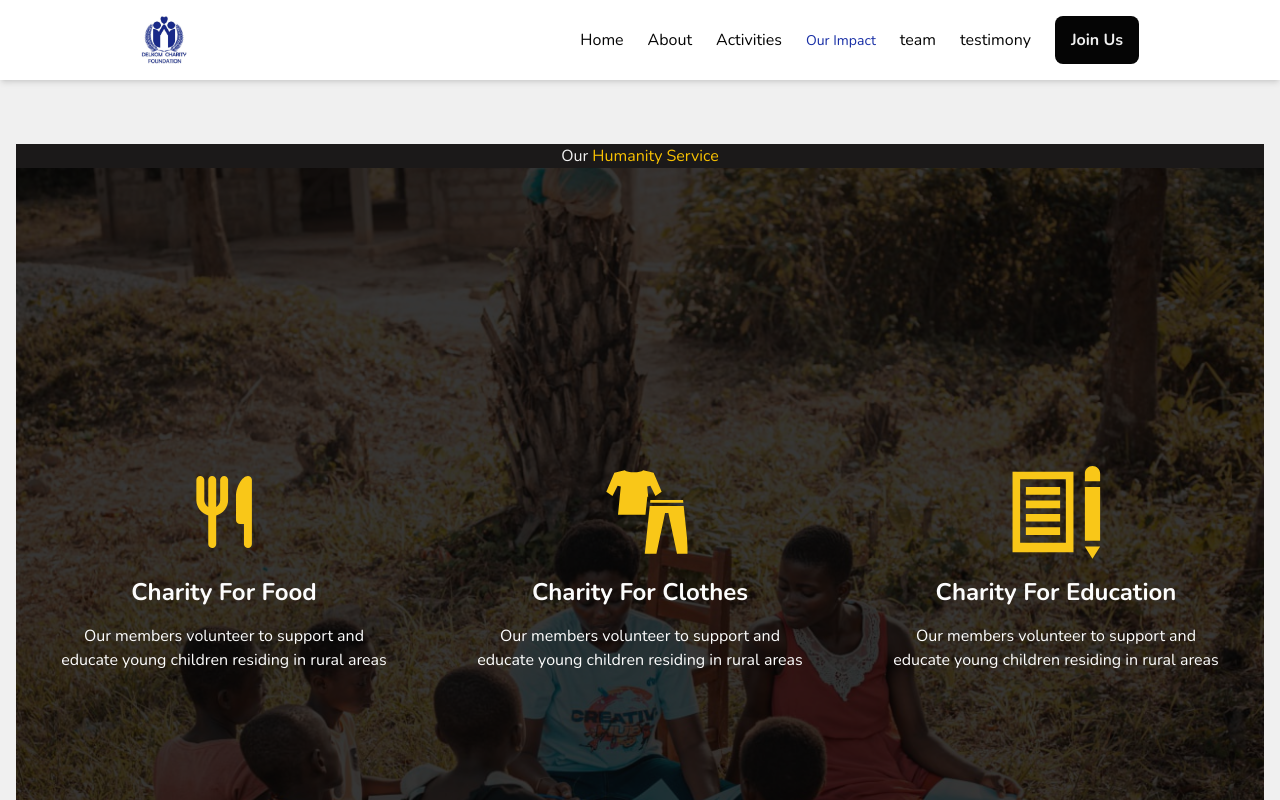
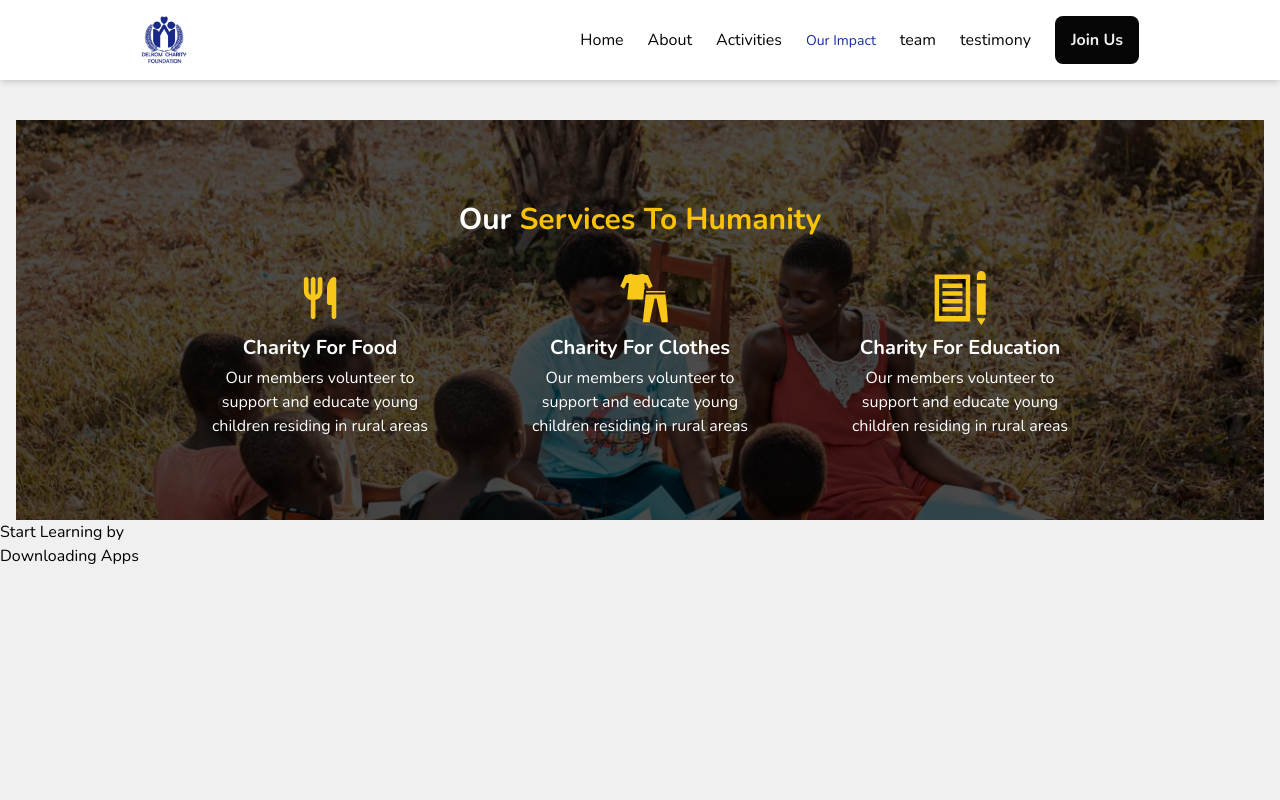
Before and after one commit to henryamos/DelkomFoundation, a React (Vite) app: page /our-impact in a window 1280 px wide. Shown: the top 800 px of the page. Built offline with nearby package versions, Linux system fonts and the light colour scheme.

Commit message:
(Service Page Improve)

```diff
--- a/src/components/HumanityService.jsx
+++ b/src/components/HumanityService.jsx
@@ -1,39 +1,54 @@
-import React from 'react'
+import React from 'react';
 import backgroundImg1 from '/assets/Delkom9.jpg';
 import booking from '../assets/map_school.svg';
 import clothing from '../assets/game-icons_clothes.svg';
-import food from '../assets/fluent_food-24-filled.svg'
+import food from '../assets/fluent_food-24-filled.svg';
+
 const HumanityServiceCard = () => {
   return (
-    <div className="w-full min-h-screen mx-auto bg-bgDark ">
+    <div className="relative w-full h-screen md:h-[50vh] bg-bgDark">
+      <img className="absolute inset-0 object-cover w-full h-full" src={backgroundImg1} alt="Background" />
+      <div className="relative z-10 flex flex-col items-center justify-center h-full bg-black bg-opacity-70">
+        <h2 className="text-2xl font-bold text-center text-white md:text-3xl mb-4 md:mb-8">
+          Our <span className="text-darkYellow">Services To Humanity</span>
+        </h2>
+        <div className="flex flex-col items-center justify-center w-full max-w-4xl mx-auto space-y-6 px-4 md:flex-row md:space-y-0
 
-      <div className='relative min-h-screen'>
-        <h2 className='text-center text-primary'>Our <span className='text-darkYellow'>Humanity Service</span> </h2>
-        <div className='absolute flex flex-col items-center justify-center w-full min-h-screen font-nunito text-primaryBase bg-dark/80 md:flex-row md:justify-around'>
-
-            {/* Food Icons */}
-            <div className='flex flex-col items-center justify-center w-1/2'>
-            <img  className='w-12 md:w-24' src={food} alt="" />
-            <h4 className='mt-4 mb-4 text-lg font-normal md:font-bold md:text-2xl'>Charity For Food</h4>
-            <p className='text-center'>Our members volunteer to support and  <br className='hidden md:block' /> educate young children residing in rural areas</p>
-            </div>
-              {/*  Icons */}
-            <div className='flex flex-col items-center justify-center w-1/2'>
-            <img className='w-12 md:w-24' src={clothing} alt="" />
-            <h3 className='mt-4 mb-4 text-lg font-normal md:font-bold md:text-2xl'>Charity For Clothes</h3>
-            <p className='text-center'>Our members volunteer to support and <br />  educate young children residing in rural areas</p>
-           </div>
-           <div className='flex flex-col items-center justify-center w-1/2'>
-            <img className='w-12 md:w-24' src={booking} alt="" />
-            <h3 className='mt-4 mb-4 font-normal md:font-bold text-md md:text-2xl'>Charity For Education</h3>
-            <p className='text-center'>Our members volunteer to support and <br />  educate young children residing in rural areas</p>
-            </div>
-
+        md:justify-between lg:space-x-24">
+          {/* Charity for Food */}
+          <div className="flex flex-col items-center justify-center w-full md:w-1/2">
+            <img className="w-10 md:w-14" src={food} alt="Charity For Food" />
+            <h4 className="mt-2 mb-1 text-lg font-normal text-center text-white md:font-bold md:text-xl">
+              Charity For Food
+            </h4>
+            <p className="text-center text-white text-sm md:text-base">
+              Our members volunteer to support and educate young children residing in rural areas
+            </p>
+          </div>
+          {/* Charity for Clothes */}
+          <div className="flex flex-col items-center justify-center w-full md:w-1/2">
+            <img className="w-10 md:w-14" src={clothing} alt="Charity For Clothes" />
+            <h4 className="mt-2 mb-1 text-lg font-normal text-center text-white md:font-bold md:text-xl">
+              Charity For Clothes
+            </h4>
+            <p className="text-center text-white text-sm md:text-base">
+              Our members volunteer to support and educate young children residing in rural areas
+            </p>
+          </div>
+          {/* Charity for Education */}
+          <div className="flex flex-col items-center justify-center w-full md:w-1/2">
+            <img className="w-10 md:w-14" src={booking} alt="Charity For Education" />
+            <h4 className="mt-2 mb-1 text-lg font-normal text-center text-white md:font-bold md:text-xl">
+              Charity For Education
+            </h4>
+            <p className="text-center text-white text-sm md:text-base">
+              Our members volunteer to support and educate young children residing in rural areas
+            </p>
+          </div>
         </div>
-        <img className='object-cover w-full min-h-screen' src={backgroundImg1} alt="" />
       </div>
     </div>
-  )
-}
+  );
+};
 
-export default HumanityServiceCard
+export default HumanityServiceCard;
--- a/src/pages/OurImpact.jsx
+++ b/src/pages/OurImpact.jsx
@@ -3,7 +3,7 @@ import HumanityServiceCard from '../components/HumanityService';
 
 const OurImpact = () => {
   return (
-    <section className='px-4 mx-auto mt-16 '>
+    <section className='px-4 mx-auto mt-10  '>
 
       <HumanityServiceCard/>
     </section>
```
